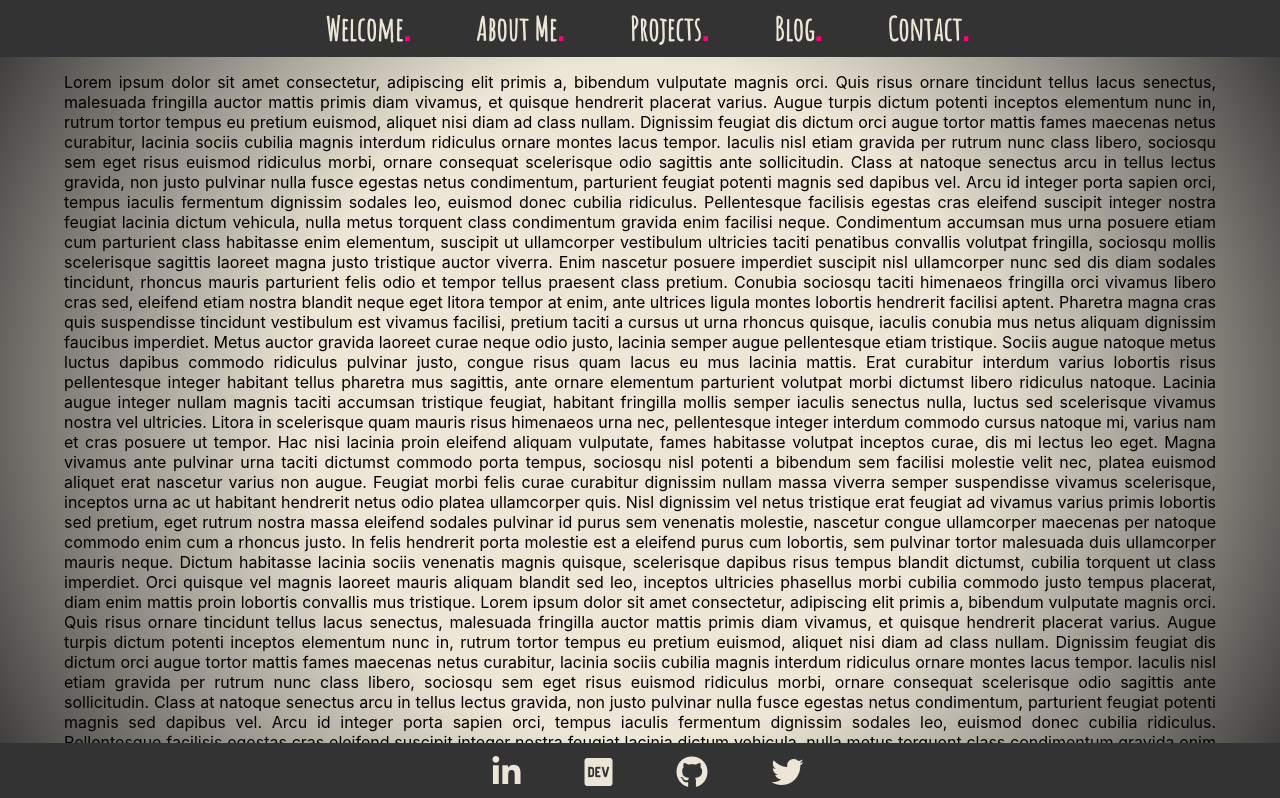
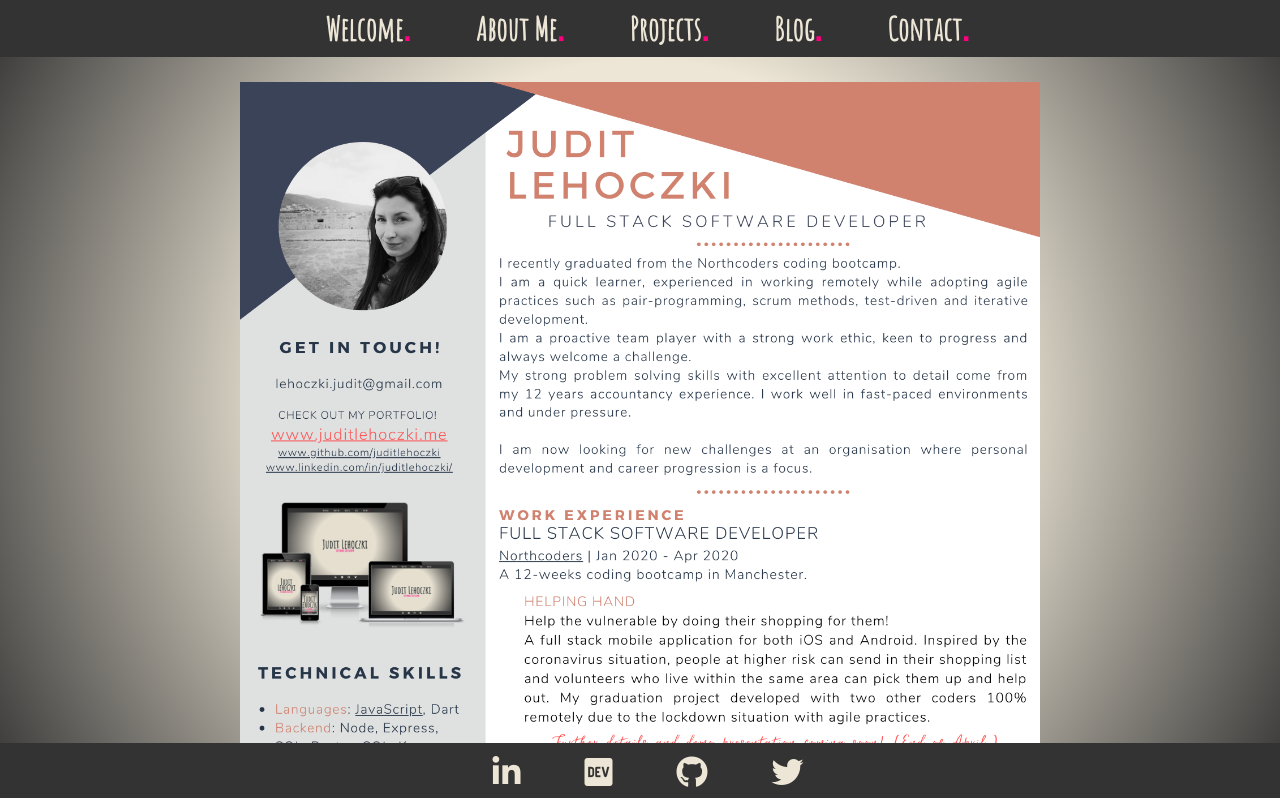
Before and after one commit to juditlehoczki/juditlehoczki.github.io, a React (Create React App) app: page /about in a window 1280 px wide. Shown: the top 798 px of the page. Built offline with nearby package versions, Linux system fonts and the light colour scheme; the HTML template or start-up script is replaced by a standard one; a web font is replaced by a local one.

Commit message:
CV added

```diff
--- a/src/components/AboutMe.jsx
+++ b/src/components/AboutMe.jsx
@@ -1,121 +1,13 @@
 import React from "react";
 import S from "./StyledComponent";
+import cvPage1 from "../img/1.png";
+import cvPage2 from "../img/2.png";
 
 const AboutMe = () => {
   return (
     <S.About>
-      Lorem ipsum dolor sit amet consectetur, adipiscing elit primis a, bibendum
-      vulputate magnis orci. Quis risus ornare tincidunt tellus lacus senectus,
-      malesuada fringilla auctor mattis primis diam vivamus, et quisque
-      hendrerit placerat varius. Augue turpis dictum potenti inceptos elementum
-      nunc in, rutrum tortor tempus eu pretium euismod, aliquet nisi diam ad
-      class nullam. Dignissim feugiat dis dictum orci augue tortor mattis fames
-      maecenas netus curabitur, lacinia sociis cubilia magnis interdum ridiculus
-      ornare montes lacus tempor. Iaculis nisl etiam gravida per rutrum nunc
-      class libero, sociosqu sem eget risus euismod ridiculus morbi, ornare
-      consequat scelerisque odio sagittis ante sollicitudin. Class at natoque
-      senectus arcu in tellus lectus gravida, non justo pulvinar nulla fusce
-      egestas netus condimentum, parturient feugiat potenti magnis sed dapibus
-      vel. Arcu id integer porta sapien orci, tempus iaculis fermentum dignissim
-      sodales leo, euismod donec cubilia ridiculus. Pellentesque facilisis
-      egestas cras eleifend suscipit integer nostra feugiat lacinia dictum
-      vehicula, nulla metus torquent class condimentum gravida enim facilisi
-      neque. Condimentum accumsan mus urna posuere etiam cum parturient class
-      habitasse enim elementum, suscipit ut ullamcorper vestibulum ultricies
-      taciti penatibus convallis volutpat fringilla, sociosqu mollis scelerisque
-      sagittis laoreet magna justo tristique auctor viverra. Enim nascetur
-      posuere imperdiet suscipit nisl ullamcorper nunc sed dis diam sodales
-      tincidunt, rhoncus mauris parturient felis odio et tempor tellus praesent
-      class pretium. Conubia sociosqu taciti himenaeos fringilla orci vivamus
-      libero cras sed, eleifend etiam nostra blandit neque eget litora tempor at
-      enim, ante ultrices ligula montes lobortis hendrerit facilisi aptent.
-      Pharetra magna cras quis suspendisse tincidunt vestibulum est vivamus
-      facilisi, pretium taciti a cursus ut urna rhoncus quisque, iaculis conubia
-      mus netus aliquam dignissim faucibus imperdiet. Metus auctor gravida
-      laoreet curae neque odio justo, lacinia semper augue pellentesque etiam
-      tristique. Sociis augue natoque metus luctus dapibus commodo ridiculus
-      pulvinar justo, congue risus quam lacus eu mus lacinia mattis. Erat
-      curabitur interdum varius lobortis risus pellentesque integer habitant
-      tellus pharetra mus sagittis, ante ornare elementum parturient volutpat
-      morbi dictumst libero ridiculus natoque. Lacinia augue integer nullam
-      magnis taciti accumsan tristique feugiat, habitant fringilla mollis semper
-      iaculis senectus nulla, luctus sed scelerisque vivamus nostra vel
-      ultricies. Litora in scelerisque quam mauris risus himenaeos urna nec,
-      pellentesque integer interdum commodo cursus natoque mi, varius nam et
-      cras posuere ut tempor. Hac nisi lacinia proin eleifend aliquam vulputate,
-      fames habitasse volutpat inceptos curae, dis mi lectus leo eget. Magna
-      vivamus ante pulvinar urna taciti dictumst commodo porta tempus, sociosqu
-      nisl potenti a bibendum sem facilisi molestie velit nec, platea euismod
-      aliquet erat nascetur varius non augue. Feugiat morbi felis curae
-      curabitur dignissim nullam massa viverra semper suspendisse vivamus
-      scelerisque, inceptos urna ac ut habitant hendrerit netus odio platea
-      ullamcorper quis. Nisl dignissim vel netus tristique erat feugiat ad
-      vivamus varius primis lobortis sed pretium, eget rutrum nostra massa
-      eleifend sodales pulvinar id purus sem venenatis molestie, nascetur congue
-      ullamcorper maecenas per natoque commodo enim cum a rhoncus justo. In
-      felis hendrerit porta molestie est a eleifend purus cum lobortis, sem
-      pulvinar tortor malesuada duis ullamcorper mauris neque. Dictum habitasse
-      lacinia sociis venenatis magnis quisque, scelerisque dapibus risus tempus
-      blandit dictumst, cubilia torquent ut class imperdiet. Orci quisque vel
-      magnis laoreet mauris aliquam blandit sed leo, inceptos ultricies
-      phasellus morbi cubilia commodo justo tempus placerat, diam enim mattis
-      proin lobortis convallis mus tristique. Lorem ipsum dolor sit amet
-      consectetur, adipiscing elit primis a, bibendum vulputate magnis orci.
-      Quis risus ornare tincidunt tellus lacus senectus, malesuada fringilla
-      auctor mattis primis diam vivamus, et quisque hendrerit placerat varius.
-      Augue turpis dictum potenti inceptos elementum nunc in, rutrum tortor
-      tempus eu pretium euismod, aliquet nisi diam ad class nullam. Dignissim
-      feugiat dis dictum orci augue tortor mattis fames maecenas netus
-      curabitur, lacinia sociis cubilia magnis interdum ridiculus ornare montes
-      lacus tempor. Iaculis nisl etiam gravida per rutrum nunc class libero,
-      sociosqu sem eget risus euismod ridiculus morbi, ornare consequat
-      scelerisque odio sagittis ante sollicitudin. Class at natoque senectus
-      arcu in tellus lectus gravida, non justo pulvinar nulla fusce egestas
-      netus condimentum, parturient feugiat potenti magnis sed dapibus vel. Arcu
-      id integer porta sapien orci, tempus iaculis fermentum dignissim sodales
-      leo, euismod donec cubilia ridiculus. Pellentesque facilisis egestas cras
-      eleifend suscipit integer nostra feugiat lacinia dictum vehicula, nulla
-      metus torquent class condimentum gravida enim facilisi neque. Condimentum
-      accumsan mus urna posuere etiam cum parturient class habitasse enim
-      elementum, suscipit ut ullamcorper vestibulum ultricies taciti penatibus
-      convallis volutpat fringilla, sociosqu mollis scelerisque sagittis laoreet
-      magna justo tristique auctor viverra. Enim nascetur posuere imperdiet
-      suscipit nisl ullamcorper nunc sed dis diam sodales tincidunt, rhoncus
-      mauris parturient felis odio et tempor tellus praesent class pretium.
-      Conubia sociosqu taciti himenaeos fringilla orci vivamus libero cras sed,
-      eleifend etiam nostra blandit neque eget litora tempor at enim, ante
-      ultrices ligula montes lobortis hendrerit facilisi aptent. Pharetra magna
-      cras quis suspendisse tincidunt vestibulum est vivamus facilisi, pretium
-      taciti a cursus ut urna rhoncus quisque, iaculis conubia mus netus aliquam
-      dignissim faucibus imperdiet. Metus auctor gravida laoreet curae neque
-      odio justo, lacinia semper augue pellentesque etiam tristique. Sociis
-      augue natoque metus luctus dapibus commodo ridiculus pulvinar justo,
-      congue risus quam lacus eu mus lacinia mattis. Erat curabitur interdum
-      varius lobortis risus pellentesque integer habitant tellus pharetra mus
-      sagittis, ante ornare elementum parturient volutpat morbi dictumst libero
-      ridiculus natoque. Lacinia augue integer nullam magnis taciti accumsan
-      tristique feugiat, habitant fringilla mollis semper iaculis senectus
-      nulla, luctus sed scelerisque vivamus nostra vel ultricies. Litora in
-      scelerisque quam mauris risus himenaeos urna nec, pellentesque integer
-      interdum commodo cursus natoque mi, varius nam et cras posuere ut tempor.
-      Hac nisi lacinia proin eleifend aliquam vulputate, fames habitasse
-      volutpat inceptos curae, dis mi lectus leo eget. Magna vivamus ante
-      pulvinar urna taciti dictumst commodo porta tempus, sociosqu nisl potenti
-      a bibendum sem facilisi molestie velit nec, platea euismod aliquet erat
-      nascetur varius non augue. Feugiat morbi felis curae curabitur dignissim
-      nullam massa viverra semper suspendisse vivamus scelerisque, inceptos urna
-      ac ut habitant hendrerit netus odio platea ullamcorper quis. Nisl
-      dignissim vel netus tristique erat feugiat ad vivamus varius primis
-      lobortis sed pretium, eget rutrum nostra massa eleifend sodales pulvinar
-      id purus sem venenatis molestie, nascetur congue ullamcorper maecenas per
-      natoque commodo enim cum a rhoncus justo. In felis hendrerit porta
-      molestie est a eleifend purus cum lobortis, sem pulvinar tortor malesuada
-      duis ullamcorper mauris neque. Dictum habitasse lacinia sociis venenatis
-      magnis quisque, scelerisque dapibus risus tempus blandit dictumst, cubilia
-      torquent ut class imperdiet. Orci quisque vel magnis laoreet mauris
-      aliquam blandit sed leo, inceptos ultricies phasellus morbi cubilia
-      commodo justo tempus placerat, diam enim mattis proin lobortis convallis
-      mus tristique.
+      <img src={cvPage1} alt="first page of my CV" />
+      <img src={cvPage2} alt="second page of my CV" />
     </S.About>
   );
 };
--- a/src/components/StyledComponent.jsx
+++ b/src/components/StyledComponent.jsx
@@ -176,6 +176,10 @@ S.Welcome = styled.main`
 S.About = styled.main`
   ${Main}
   text-align: justify;
+  img {
+    margin: 10px;
+    max-width: 800px;
+  }
 `;
 
 S.BlogsListContainer = styled.main`
```
Also changed, not shown: src/img/1.png (added), src/img/2.png (added).
